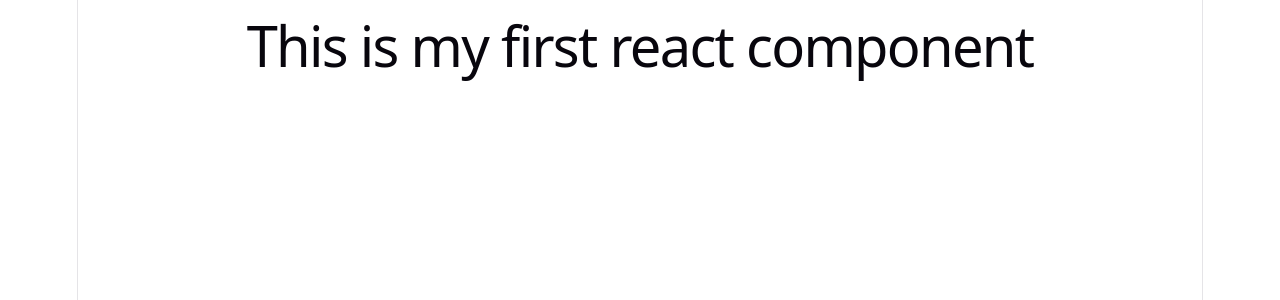
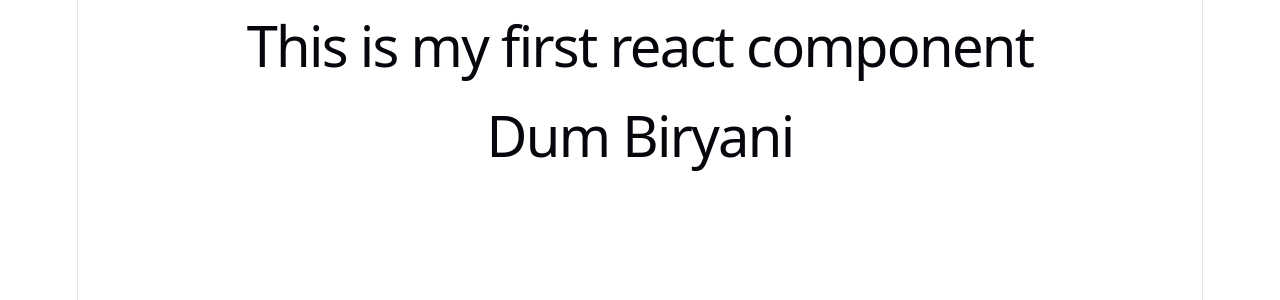
Before and after one commit to surajmondal2005/react-playground, a React (Vite) app in the folder my-first-react-app/: page / in a window 1280 px wide. Shown: the top 300 px of the page. Built offline with nearby package versions, Linux system fonts and the light colour scheme.

Commit message:
Trying Named exports

```diff
--- /dev/null
+++ b/my-first-react-app/src/FavoriteFood.jsx
@@ -0,0 +1,11 @@
+export function FavoriteFood(){
+    return (
+        <h1>
+            Dum Biryani
+        </h1>
+
+
+    )
+
+
+}
--- a/my-first-react-app/src/main.jsx
+++ b/my-first-react-app/src/main.jsx
@@ -3,9 +3,11 @@ import { createRoot } from "react-dom/client";
 import "./index.css";
 import App from "./App.jsx";
 import Greeting from "./Greetings.jsx";
+import { FavoriteFood } from "./FavoriteFood.jsx";
 
 createRoot(document.getElementById("root")).render(
   <StrictMode>
     <Greeting />
+    <FavoriteFood />
   </StrictMode>,
 );
```
